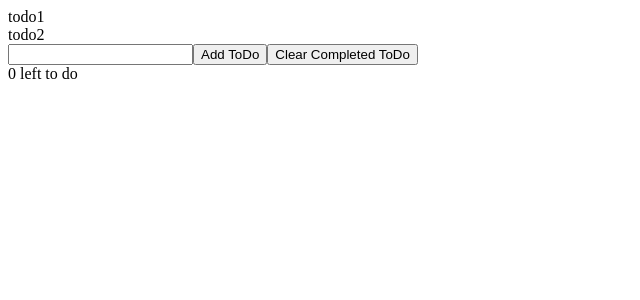
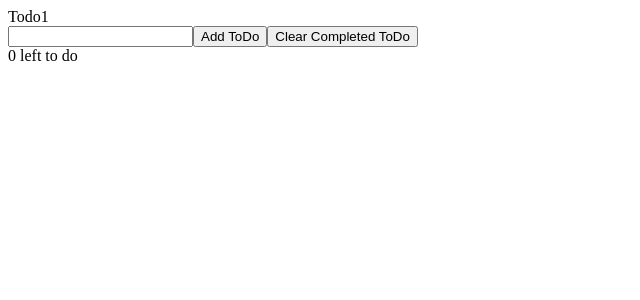
Before and after one commit to ankitshaji/react-basic, a React (Create React App) app: page / in a window 1280 px wide. Shown: the top 300 px of the page, without its empty margins (0-640 px from the left). Built offline with nearby package versions, Linux system fonts and the light colour scheme.

Commit message:
update usestate to have todo objects in array

```diff
--- a/src/App.js
+++ b/src/App.js
@@ -7,7 +7,7 @@ import ToDoList from "./ToDoList";
 function App() {
   //uses state function returns array,default empty[]
   //[all todos, function to update todos]
-  const [todos, setTodos] = useState(["todo1", "todo2"]); //Array destructure
+  const [todos, setTodos] = useState([{id:1,name:"Todo1",complete:false}]); //Array destructure
   return (
     //create component ToDoList
     //+ empty tag to combine return 2 things
--- a/src/ToDo.js
+++ b/src/ToDo.js
@@ -2,5 +2,5 @@ import React from "react";
 
 //Todo Component gets passed in todo prop
 export default function ToDo({ todo }) {
-  return <div>{todo}</div>;
+  return <div>{todo.name}</div>;
 }
--- a/src/ToDoList.js
+++ b/src/ToDoList.js
@@ -8,6 +8,6 @@ export default function ToDoList({ todos }) {
   //return ToDo component
   return todos.map((todo) => {
     //set unique key
-    return <ToDo key= {todo }todo={todo} />;
+    return <ToDo key={todo.id} todo={todo} />;
   });
 }
```
